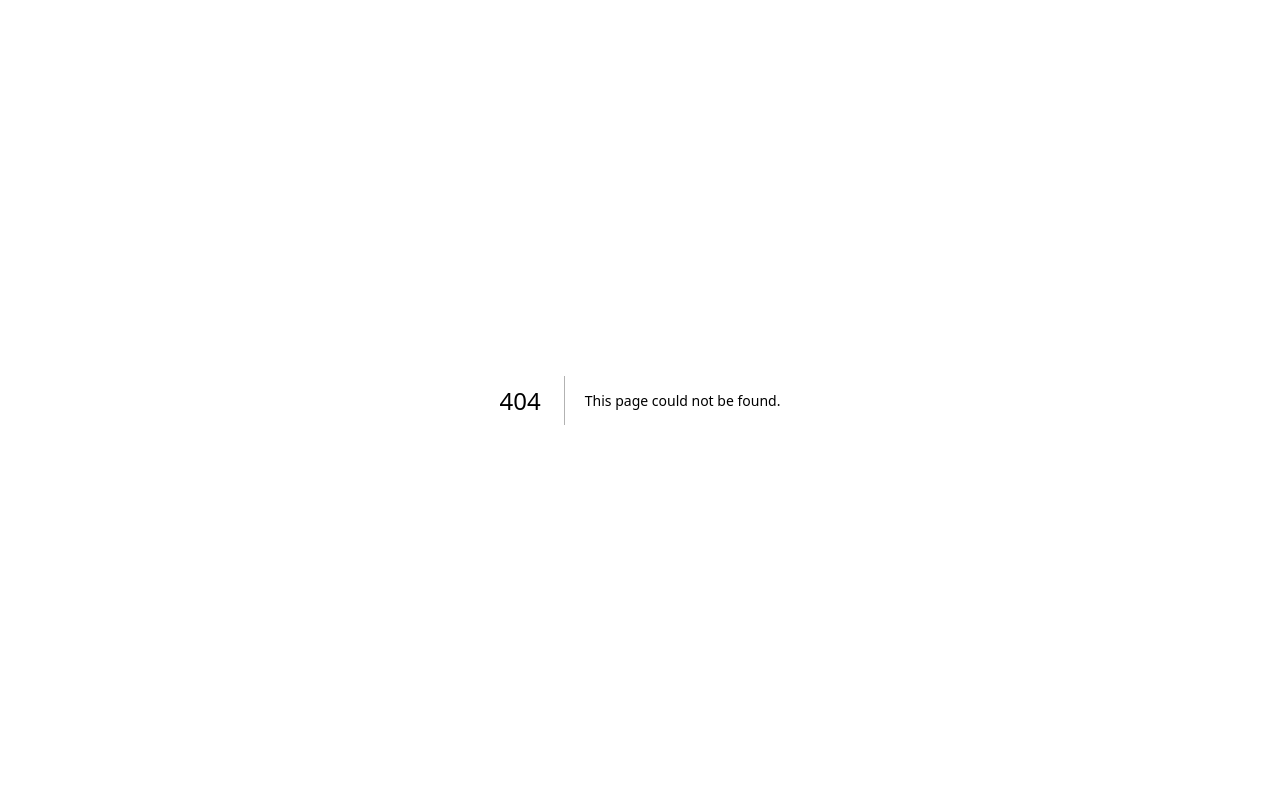
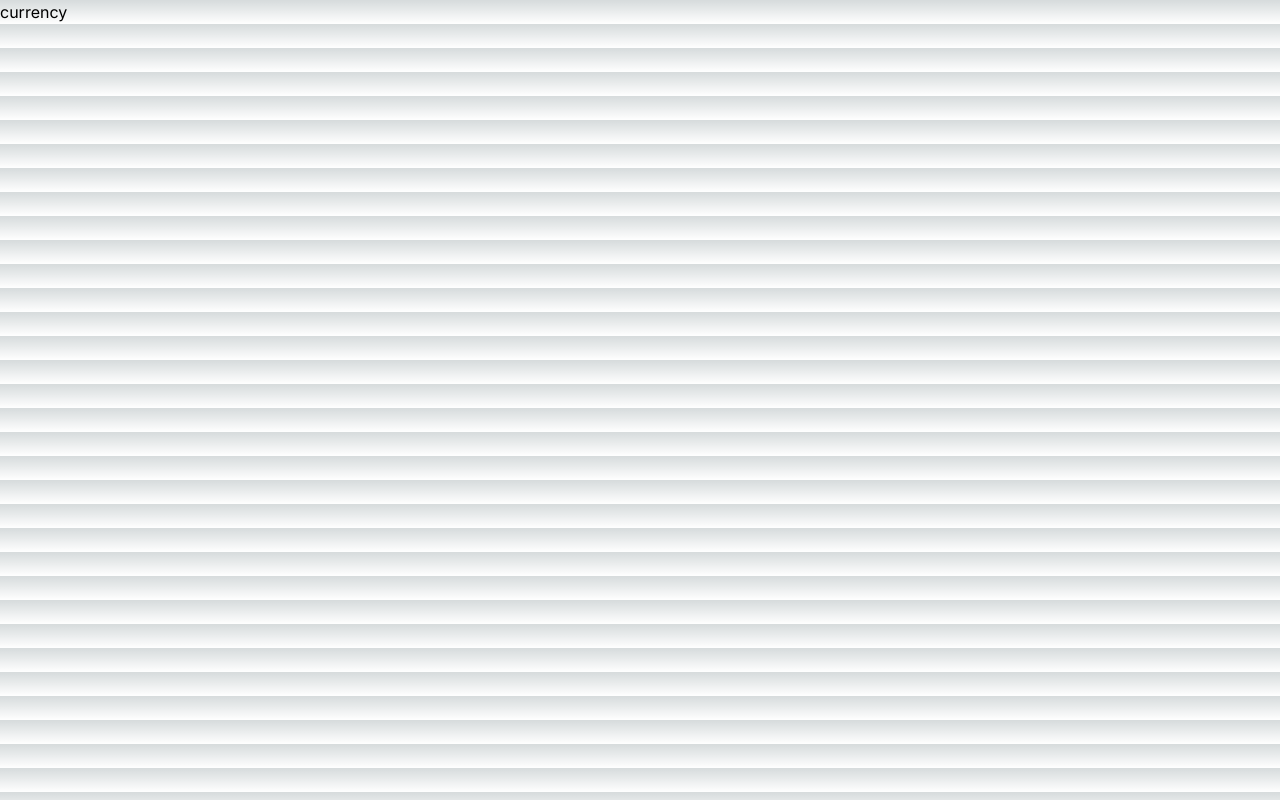
Before and after one commit to WaiYanYeNaing/Exchange-Rate, a Next.js app: page /dashboard in a window 1280 px wide. Before the commit this address had no page. Built offline with nearby package versions, Linux system fonts and the light colour scheme.

Commit message:
initial push

```diff
--- /dev/null
+++ b/src/app/dashboard/page.js
@@ -0,0 +1,10 @@
+import React from 'react'
+
+const CurrencyExchange = () => {
+
+  return (
+    <div>currency</div>
+  )
+}
+
+export default CurrencyExchange
```
